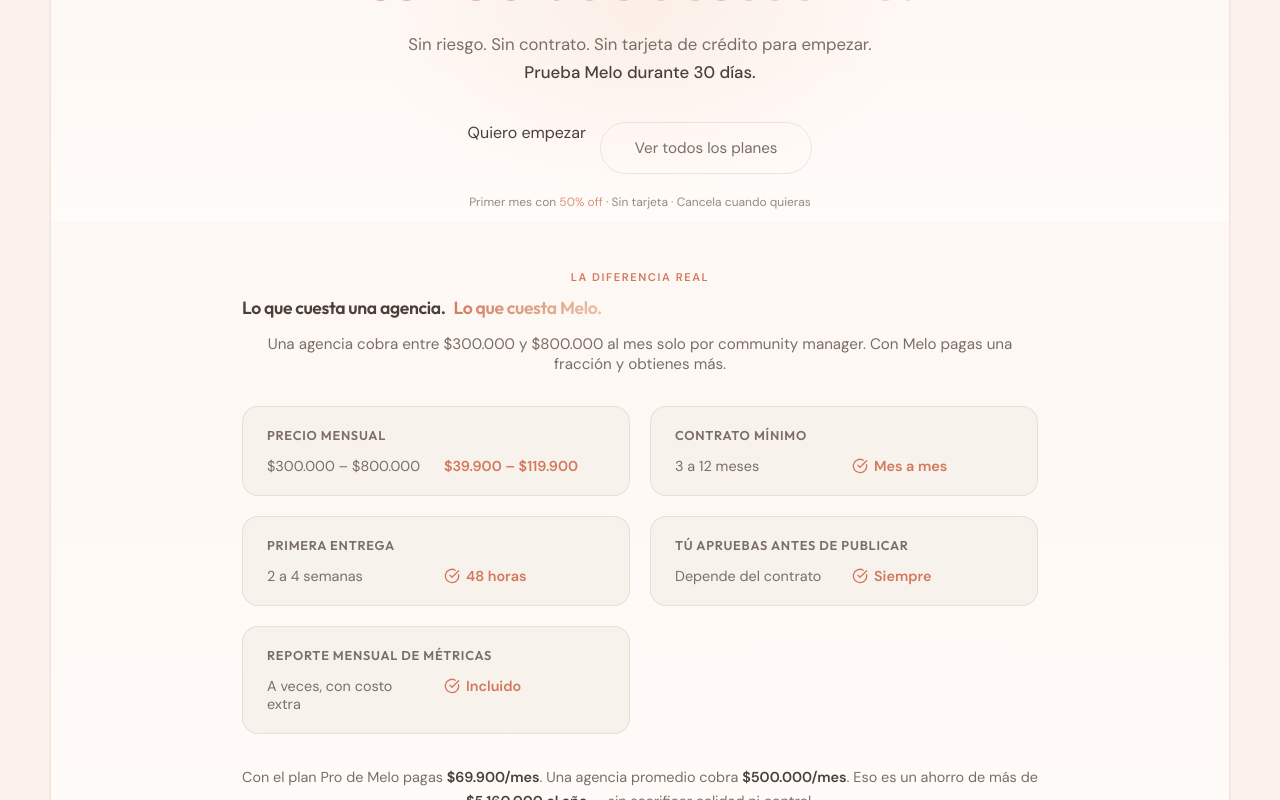
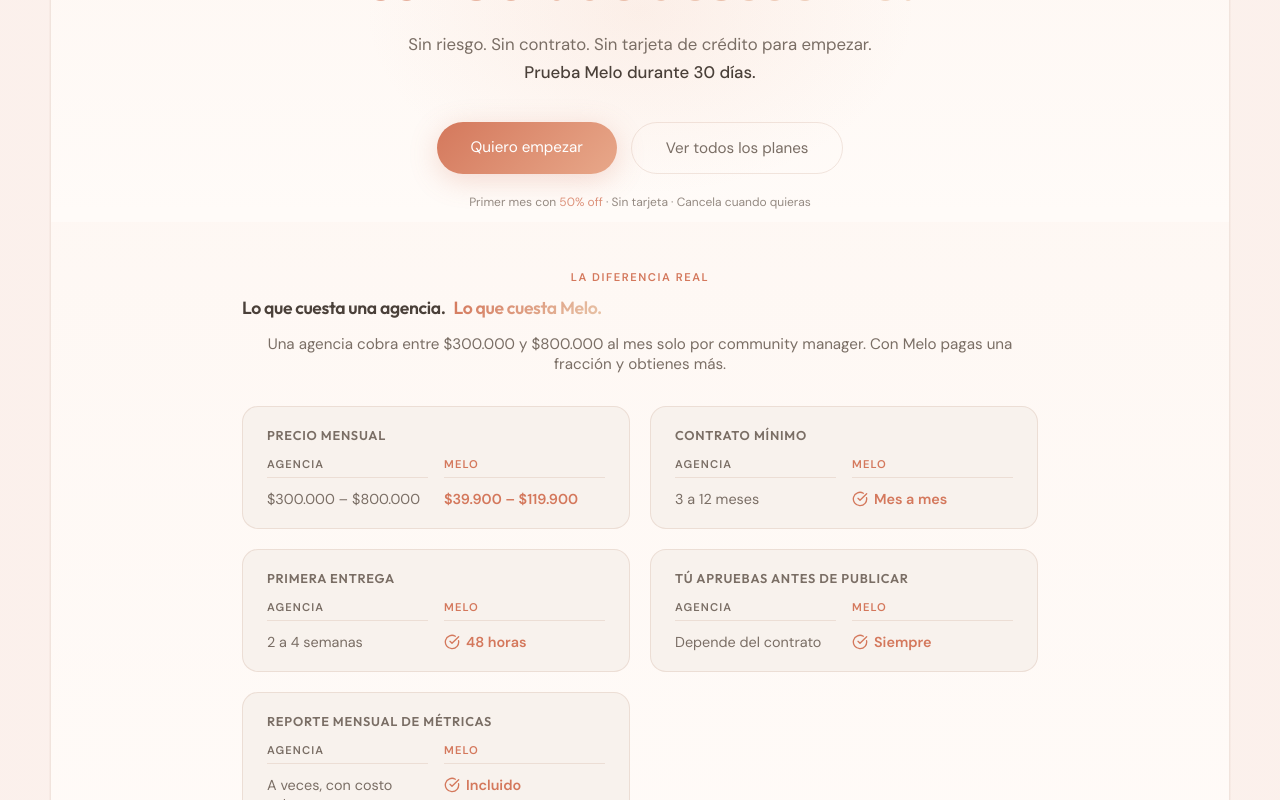
Before and after one commit to dante45420/melo-frontend, a React (Vite) app: page / in a window 1280 px wide. Shown: the part 3160-3960 px from the top of the page. Built offline with nearby package versions, Linux system fonts and the light colour scheme; no server answers.

Commit message:
2 correccion

```diff
--- a/src/pages/HomePage.css
+++ b/src/pages/HomePage.css
@@ -460,6 +460,17 @@
   gap: 16px;
   align-items: start;
 }
+.compare-col-header {
+  font-size: 0.7rem;
+  font-weight: 700;
+  letter-spacing: 0.1em;
+  text-transform: uppercase;
+  margin-bottom: 8px;
+  padding-bottom: 6px;
+  border-bottom: 1px solid var(--melo-border);
+}
+.compare-col-header--agencia { color: var(--melo-text-muted); }
+.compare-col-header--melo { color: var(--melo-accent); }
 .compare-item-row {
   display: flex;
   flex-direction: column;
@@ -471,10 +482,8 @@
   letter-spacing: 0.05em;
   text-transform: uppercase;
   color: var(--melo-text-muted);
-  opacity: 0.8;
-  display: none;
+  opacity: 0.9;
 }
-.compare-item-row--melo .compare-item-tag { color: var(--melo-accent); }
 .compare-item-agencia {
   font-size: 0.9rem;
   color: var(--melo-text-muted);
@@ -504,7 +513,6 @@
     grid-template-columns: 1fr;
     gap: 12px;
   }
-  .compare-item-tag { display: block; }
   .compare-item-row {
     padding: 10px 0;
     border-bottom: 1px solid var(--melo-border);
@@ -552,6 +560,23 @@
 }
 .cta-sub strong { color: var(--melo-text); font-weight: 500; }
 .cta-actions { display: flex; gap: 14px; justify-content: center; position: relative; margin-bottom: 20px; flex-wrap: wrap; }
+.cta-actions .whatsapp-cta,
+.cta-actions .btn-outline {
+  padding: 15px 34px;
+  font-size: 0.95rem;
+  border-radius: 50px;
+  text-decoration: none;
+}
+.cta-actions .btn-cta-primary {
+  background: linear-gradient(135deg, var(--melo-accent), var(--melo-coral-soft));
+  color: white;
+  border: none;
+  box-shadow: 0 6px 28px rgba(212, 120, 92, 0.25);
+}
+.cta-actions .btn-cta-primary:hover {
+  transform: scale(1.03) translateY(-2px);
+  box-shadow: 0 12px 40px rgba(212, 120, 92, 0.35);
+}
 .cta-micro {
   font-size: 0.75rem;
   color: var(--melo-text-muted);
--- a/src/pages/HomePage.jsx
+++ b/src/pages/HomePage.jsx
@@ -127,7 +127,7 @@
           <h2 className="cta-title">Tu primer mes,<br /><span className="grad-text">con 50% de descuento.</span></h2>
           <p className="cta-sub">Sin riesgo. Sin contrato. Sin tarjeta de crédito para empezar.<br /><strong>Prueba Melo durante 30 días.</strong></p>
           <div className="cta-actions">
-            <WhatsAppCTA variant="primary">Quiero empezar</WhatsAppCTA>
+            <WhatsAppCTA variant="primary" className="btn-cta-primary">Quiero empezar</WhatsAppCTA>
             <Link to="/planes" className="btn-outline">Ver todos los planes</Link>
           </div>
           <p className="cta-micro">Primer mes con <span>50% off</span> · Sin tarjeta · Cancela cuando quieras</p>
@@ -145,11 +145,11 @@
               <div className="compare-item-label">Precio mensual</div>
               <div className="compare-item-cols">
                 <div className="compare-item-row">
-                  <span className="compare-item-tag">Agencia</span>
+                  <span className="compare-col-header compare-col-header--agencia">Agencia</span>
                   <span className="compare-item-agencia">$300.000 – $800.000</span>
                 </div>
                 <div className="compare-item-row compare-item-row--melo">
-                  <span className="compare-item-tag">Melo</span>
+                  <span className="compare-col-header compare-col-header--melo">Melo</span>
                   <span className="compare-item-melo">$39.900 – $119.900</span>
                 </div>
               </div>
@@ -158,11 +158,11 @@
               <div className="compare-item-label">Contrato mínimo</div>
               <div className="compare-item-cols">
                 <div className="compare-item-row">
-                  <span className="compare-item-tag">Agencia</span>
+                  <span className="compare-col-header compare-col-header--agencia">Agencia</span>
                   <span className="compare-item-agencia">3 a 12 meses</span>
                 </div>
                 <div className="compare-item-row compare-item-row--melo">
-                  <span className="compare-item-tag">Melo</span>
+                  <span className="compare-col-header compare-col-header--melo">Melo</span>
                   <span className="compare-item-melo"><CheckCircle size={16} /> Mes a mes</span>
                 </div>
               </div>
@@ -171,11 +171,11 @@
               <div className="compare-item-label">Primera entrega</div>
               <div className="compare-item-cols">
                 <div className="compare-item-row">
-                  <span className="compare-item-tag">Agencia</span>
+                  <span className="compare-col-header compare-col-header--agencia">Agencia</span>
                   <span className="compare-item-agencia">2 a 4 semanas</span>
                 </div>
                 <div className="compare-item-row compare-item-row--melo">
-                  <span className="compare-item-tag">Melo</span>
+                  <span className="compare-col-header compare-col-header--melo">Melo</span>
                   <span className="compare-item-melo"><CheckCircle size={16} /> 48 horas</span>
                 </div>
               </div>
@@ -184,11 +184,11 @@
               <div className="compare-item-label">Tú apruebas antes de publicar</div>
               <div className="compare-item-cols">
                 <div className="compare-item-row">
-                  <span className="compare-item-tag">Agencia</span>
+                  <span className="compare-col-header compare-col-header--agencia">Agencia</span>
                   <span className="compare-item-agencia">Depende del contrato</span>
                 </div>
                 <div className="compare-item-row compare-item-row--melo">
-                  <span className="compare-item-tag">Melo</span>
+                  <span className="compare-col-header compare-col-header--melo">Melo</span>
                   <span className="compare-item-melo"><CheckCircle size={16} /> Siempre</span>
                 </div>
               </div>
@@ -197,11 +197,11 @@
               <div className="compare-item-label">Reporte mensual de métricas</div>
               <div className="compare-item-cols">
                 <div className="compare-item-row">
-                  <span className="compare-item-tag">Agencia</span>
+                  <span className="compare-col-header compare-col-header--agencia">Agencia</span>
                   <span className="compare-item-agencia">A veces, con costo extra</span>
                 </div>
                 <div className="compare-item-row compare-item-row--melo">
-                  <span className="compare-item-tag">Melo</span>
+                  <span className="compare-col-header compare-col-header--melo">Melo</span>
                   <span className="compare-item-melo"><CheckCircle size={16} /> Incluido</span>
                 </div>
               </div>
--- a/src/pages/PlanesPage.jsx
+++ b/src/pages/PlanesPage.jsx
@@ -1,3 +1,4 @@
+import { useEffect } from 'react';
 import { Link } from 'react-router-dom';
 import { Sparkles, Globe, CheckCircle, Minus } from 'lucide-react';
 import WhatsAppCTA from '../components/WhatsAppCTA';
@@ -56,6 +57,10 @@
 ];
 
 export default function PlanesPage() {
+  useEffect(() => {
+    window.scrollTo(0, 0);
+  }, []);
+
   return (
     <div className="planes">
       <section className="plans-hero">
```
